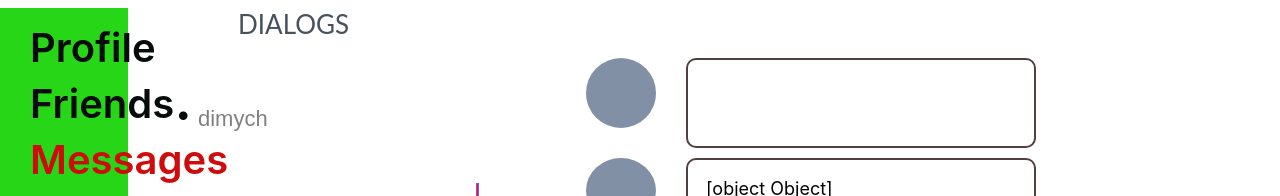
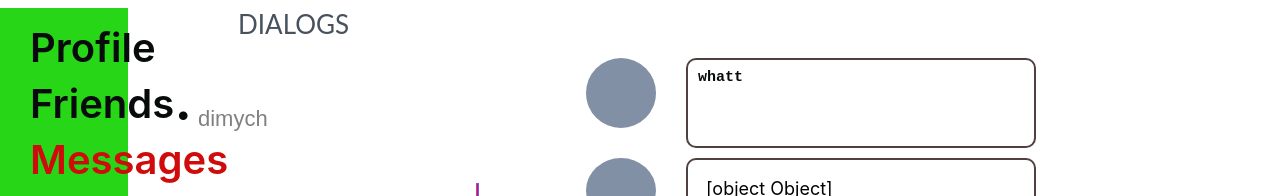
Before and after one commit to jaumamyfront-ender/ReactApp, a React (Create React App) app in the folder my-app/: page /dialogs in a window 1280 px wide. Shown: the part 152-348 px from the top of the page. Built offline with nearby package versions, Linux system fonts and the light colour scheme.

Commit message:
fixTheIssue

```diff
--- a/my-app/src/Redux/State.js
+++ b/my-app/src/Redux/State.js
@@ -110,13 +110,12 @@ let store = {
         this._RerenderEntireTree(this._state);
       }
     } else if (action.type === "SEND_MESSAGE") {
-      let body = this._state.MessagesPage.NewMessageBody;
-      // this._state.MessagesPage.NewMessageBody = "";
-      this._state.MessagesPage.dialogsDataUsersMessage.push([
-        {
-          message: body,
-        },
-      ]);
+      let PushPost = {
+        messages: action.newobjectmessage,
+      };
+      // let body = this._state.MessagesPage.NewMessageBody;
+      this._state.MessagesPage.NewMessageBody = "";
+      this._state.MessagesPage.dialogsDataUsersMessage.push(PushPost);
       this._RerenderEntireTree(this._state);
     }
   },
--- a/my-app/src/components/Content/sub-componentsContentFooter.jsx
+++ b/my-app/src/components/Content/sub-componentsContentFooter.jsx
@@ -1,5 +1,6 @@
 import React from "react";
 const ContentFooter = (props) => {
+  console.log(props);
   const receivedData = props.userpost.map((receivedUnpackedData) => (
     <PostItems mycomment={receivedUnpackedData.message} />
   ));
--- a/my-app/src/components/Dialogs/Dialogs.jsx
+++ b/my-app/src/components/Dialogs/Dialogs.jsx
@@ -9,25 +9,19 @@ import UserMessage from "./UserMessage";
 
 export default function Dialogs(props) {
   const { pathname } = useLocation();
-  // {props.state.MessagesPage.NewMessageBody}
+  let GetValueFromRef = React.createRef();
+  let valuefromstatetotextareareading = props.state.MessagesPage.NewMessageBody;
 
-  let GetValueFromRef = React.createRef();
-  // let state = props.state.getState().MessagesPage;
-  //left side (users list)
   let dialogsdataelements = props.data.map((dialog) => (
     <Dialogitems name={dialog.name} id={dialog.id} pathname={pathname} />
   ));
-
-  //all site
 
   let onSendMessageClick = () => {
     let newobjectmessage = GetValueFromRef.current.value;
     props.dispatch(ActionCreatorAddMessage(newobjectmessage));
   };
-  //read new value FROM STATE to textarea and read new value FROM TEXTAREA and send to state
-  let valuefortextarea = props.state.MessagesPage.NewMessageBody;
-  let onNewMessageChange = (e) => {
-    // let newobjectmessage = e.target.value;
+
+  let onNewMessageChange = () => {
     let newobjectmessage = GetValueFromRef.current.value;
     props.dispatch(ActionCreatorReadMessage(newobjectmessage));
   };
@@ -43,8 +37,7 @@ export default function Dialogs(props) {
         </div>
         <div className={classes.Barrier}></div>
         <div className={`${classes.SideBar} ${classes.RightWrapper}`}>
-          {/* {usermessagee} */}
-          <UserMessage state={props.state} />
+          <UserMessage messages={props.messages} />
           <div className={`${classes.rightwrapper__items} ${classes.user}`}>
             <div className={classes.user__info}>
               <div className={classes.user__picture}></div>
@@ -58,9 +51,9 @@ export default function Dialogs(props) {
                 id=""
                 cols="20"
                 rows="10"
-                value={valuefortextarea}
+                value={valuefromstatetotextareareading}
+                ref={GetValueFromRef}
                 onChange={onNewMessageChange}
-                ref={GetValueFromRef}
               ></textarea>
             </div>
             <button
--- a/my-app/src/components/Dialogs/UserMessage.jsx
+++ b/my-app/src/components/Dialogs/UserMessage.jsx
@@ -1,12 +1,14 @@
 import React from "react";
 import classes from "./dialogs.module.css";
 
-export default function UserMessageBox(props) {
-  let newbox = props.state.MessagesPage.dialogsDataUsersMessage.map(
-    (dialogggg) => <Userbox object={dialogggg.messages} />
-  );
+let UserMessageBox = (props) => {
+  console.log(props);
+  let newbox = props.messages.map((dialogggg) => (
+    <Userbox object={dialogggg.messages} />
+  ));
   return <div>{newbox}</div>;
-}
+};
+
 let Userbox = (props) => {
   return (
     <div className={`${classes.rightwrapper__items} ${classes.friend}`}>
@@ -19,8 +21,9 @@ let Userbox = (props) => {
       </div>
 
       <div className={classes.user__message}>
-        <p>{props.messages}</p>
+        <p>{props.object}</p>
       </div>
     </div>
   );
 };
+export default UserMessageBox;
--- a/my-app/src/components/Routes/Routes.jsx
+++ b/my-app/src/components/Routes/Routes.jsx
@@ -12,8 +12,6 @@ export default function MainRoutes(props) {
         path="/content"
         element={
           <Content
-            // addMessage={props.addMessage}
-            // updateNewPostText={props.updateNewPostText}
             dispatch={props.dispatch}
             userPost={props.usrpost}
             TextArea={props.TextArea}
```
Also changed, not shown: my-app/src/components/dc/deadcode.jsx (+34 -0 lines).
